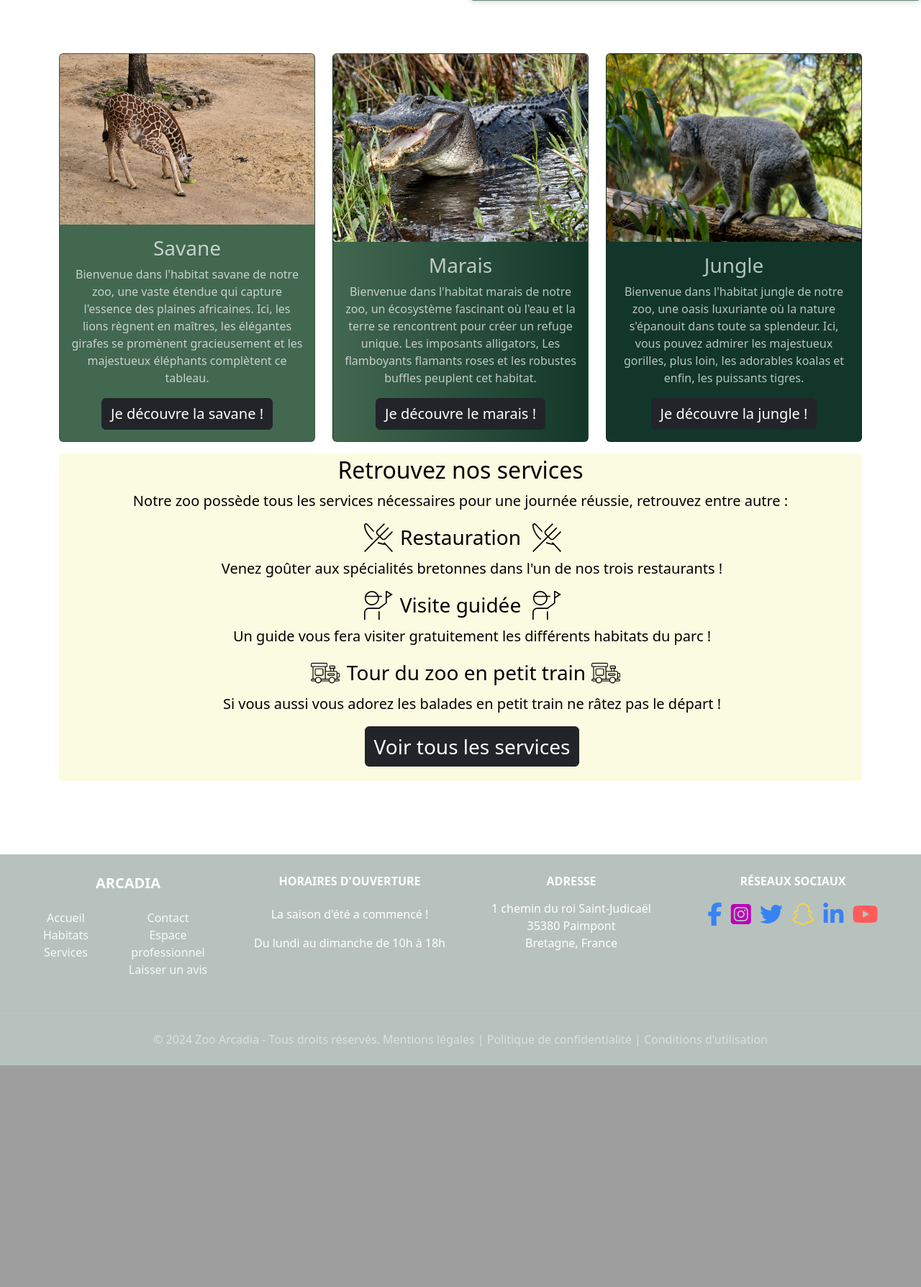
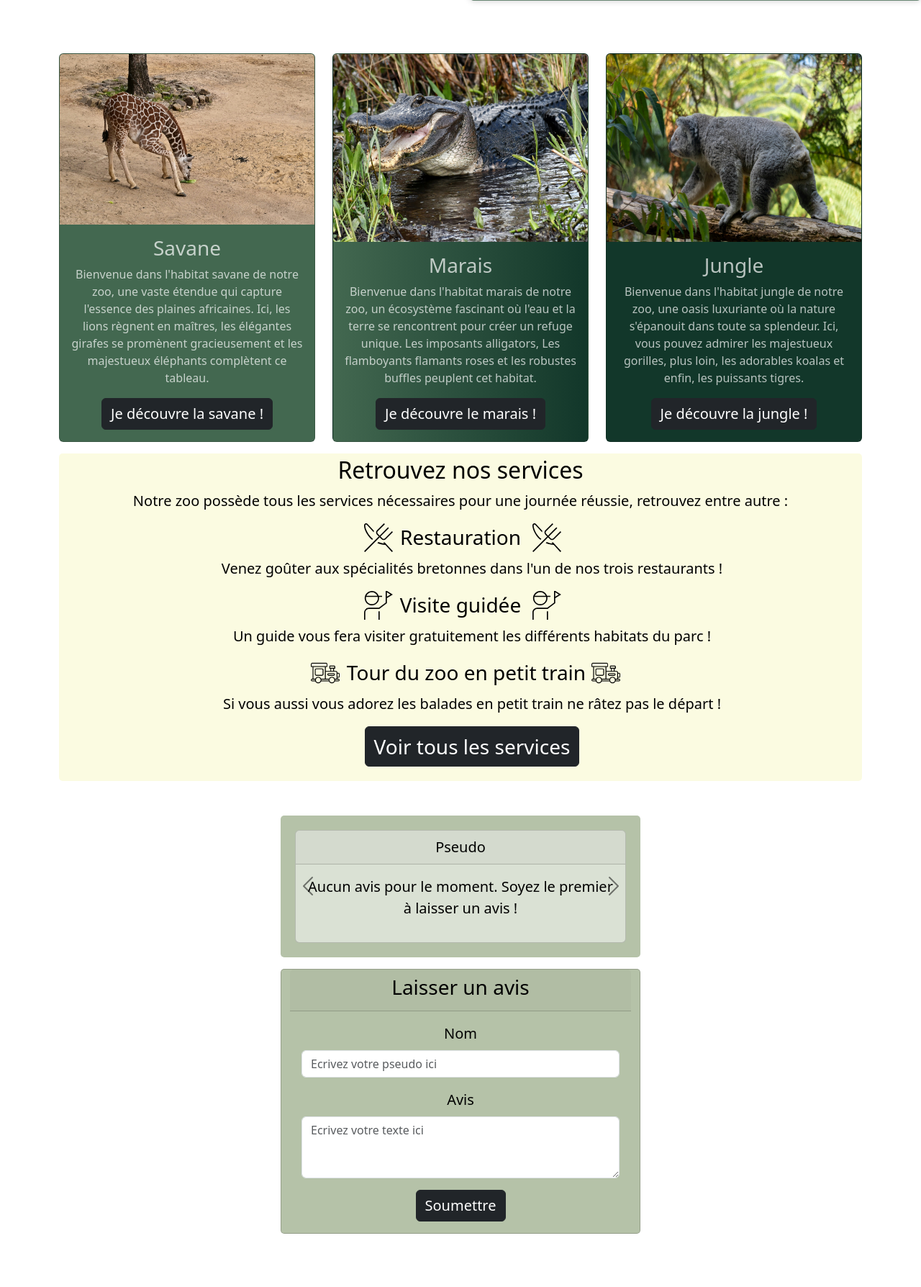
Before and after one commit to ThomasBerbigier/ECF-ZOO-ARCADIA, a PHP site: page / in a window 1280 px wide. Shown: the part 1612-3400 px from the top of the page at 72% size. Before the commit the page ends 3092 px from the top, so only its background shows below. Run offline with PHP 8.4, Linux system fonts and the light colour scheme; some libraries are stand-ins or nearby versions.

Commit message:
Dans index.html, ajout affichage et formulaire avis, ajout logo

```diff
--- a/css/style.css
+++ b/css/style.css
@@ -214,6 +214,22 @@ h1 {
     margin-right: 10px; /* Espace entre le logo et le titre */
 }
 
+/* Avis */
+.review-carousel, .form-card {
+    max-width: 500px;
+    margin: 0 auto;
+    background-color: rgb(173, 188, 159, 0.9);
+    color: rgba(0, 0, 0);
+     border-radius: 5px;
+}
+.carousel-item {
+    padding: 20px;
+}
+.review-card {
+    background-color: rgb(255,255,255, 0.5);
+    color: rgba(0, 0, 0);
+}
+
 /* Footer */
 footer{
     margin-top: 8%;
--- a/index.html
+++ b/index.html
@@ -23,7 +23,7 @@
         <nav class="navbar navbar-expand-lg navbar-custom">
             <div class="container-fluid ">
                 <a class="navbar-brand me-5" href="index.html"></a>
-                <img src="" alt="" width="40" height="60">
+                <img src="assets/Logo/Capture_d_écran_2024-06-07_205635-removebg-preview.png" alt="Logo du zoo" width="130" height="80">
                 <button class="navbar-toggler" type="button" data-bs-toggle="collapse" data-bs-target="#navbarNavAltMarkup" aria-controls="navbarNavAltMarkup" aria-expanded="false" aria-label="Toggle navigation">
                 <span class="navbar-toggler-icon"></span>
                 </button>
@@ -146,13 +146,13 @@
                     <li >
                         <h3 class="title-with-logo">
                         <span>
-                            <img src="assets/main/restaurant_7409492.svg">
+                            <img src="assets/main/accueil-services/restaurant_7409492.svg">
                         </span>
                         <span>
                             Restauration
                         </span>
                         <span  class="px-3">
-                            <img src="assets/main/restaurant_7409492.svg">
+                            <img src="assets/main/accueil-services/restaurant_7409492.svg">
                         </span>
                         </h3>
                         <p>Venez goûter aux spécialités bretonnes dans l'un de nos trois restaurants !</p>
@@ -160,13 +160,13 @@
                     <li>
                         <h3 class="title-with-logo">
                             <span>
-                                <img src="assets/main/guide_13794712.svg">
+                                <img src="assets/main/accueil-services/guide_13794712.svg">
                             </span>
                             <span>
                                 Visite guidée
                             </span>
                             <span class="px-3">
-                                <img src="assets/main/guide_13794712.svg">
+                                <img src="assets/main/accueil-services/guide_13794712.svg">
                             </span>
                         </h3>
                         <p>Un guide vous fera visiter gratuitement les différents habitats du parc !</p>
@@ -174,13 +174,13 @@
                     <li>
                         <h3 class="title-with-logo">
                             <span>
-                                <img src="assets/main/icons8-train-64.png">
+                                <img src="assets/main/accueil-services/icons8-train-64.png">
                             </span>
                             <span>
                                 Tour du zoo en petit train
                             </span>
                             <span class="px-2">
-                                <img src="assets/main/icons8-train-64.png">
+                                <img src="assets/main/accueil-services/icons8-train-64.png">
                             </span>
                             </h3>
                         <p>Si vous aussi vous adorez les balades en petit train ne râtez pas le départ !</p>
@@ -192,38 +192,87 @@
             </div>
         </div>
         <!-- Fin accueil services -->
-
+        <!-- Début avis -->
+        <!-- Présentation avis-->
+        <div id="reviewsCarousel" class="carousel carousel-dark review-carousel slide mt-5" data-bs-ride="carousel">
+            <div class="carousel-inner" id="reviewsSection">
+                <div class="carousel-item active">
+                    <div class="card review-card text-center ">
+                        <div class="card-header fs-5">
+                            Pseudo
+                        </div>
+                        <div class="card-body fs-5" id="reviewsSection">
+                            <p>Aucun avis pour le moment. Soyez le premier à laisser un avis !</p>
+                        </div>
+                    </div>
+                </div>
+            </div>
+            <button class="carousel-control-prev" type="button" data-bs-target="#reviewsCarousel" data-bs-slide="prev">
+                <span class="carousel-control-prev-icon" aria-hidden="true"></span>
+                <span class="visually-hidden">Précédent</span>
+            </button>
+            <button class="carousel-control-next" type="button" data-bs-target="#reviewsCarousel" data-bs-slide="next">
+                <span class="carousel-control-next-icon" aria-hidden="true"></span>
+                <span class="visually-hidden">Suivant</span>
+            </button>
+        </div>
+    </div>
+        <!-- Fin présentation avis-->
+        <!-- Début laisser un avis-->
+        <div class="container my-3">
+            <!-- Formulaire d'avis -->
+            <div class="row">
+                <div class="card text-center form-card mb-5">
+                    <div class="card-header">
+                    <h3>Laisser un avis</h3>
+                    </div>
+                    <div class="card-body">
+                        <form id="reviewForm">
+                            <div class="mb-3">
+                                <label for="name" class="form-label form-label-bg fs-5">Nom</label>
+                                <input type="text" class="form-control" id="name" placeholder="Ecrivez votre pseudo ici" required>
+                            </div>
+                            <div class="mb-3">
+                                <label for="review" class="form-label form-label-bg fs-5" >Avis</label>
+                                <textarea class="form-control" id="review" rows="3" placeholder="Ecrivez votre texte ici" required></textarea>
+                            </div>
+                            <button type="submit" class="btn btn-dark fs-5">Soumettre</button>
+                        </form>
+                    </div>
+                </div>
+            </div>
+        </div>
+    </main>
     <!--Début Footer-->
     <footer class="pt-1 text-white ">
         <div class="container-fluid">
             <div class="row p-4">
                 <div class="col-12 col-lg-3 d-flex justify-content-center text-center">
                     <div>
-                        <h6 class="text-uppercase fw-bold mb-4 h5">Arcadia</h6>
+                        <img src="assets/Logo/Capture_d_écran_2024-06-07_205635-removebg-preview.png" alt="Logo du zoo" width="120" height="70">
                         <div class="d-flex">
-                            <div class="d-flex flex-column mx-4">
+                            <div class="d-flex flex-column pt-1 mx-4">
                                 <a href="index.html" class="text-light">Accueil</a>
                                 <a href="#" class="text-light">Habitats</a>
                                 <a href="#" class="text-light">Services</a>
                             </div>
-                            <div class="d-flex flex-column mx-4 mb-4">
+                            <div class="d-flex flex-column pt-1 mx-4 mb-4">
                                 <a href="#" class="text-light">Contact</a>
-                                <a href="#" class="text-light" data-bs-toggle="offcanvas" data-bs-target="#offcanvasRight" aria-controls="offcanvasRight">Espace professionnel</a>
+                                <a href="#" class="text-light" data-bs-toggle="offcanvas" data-bs-target="#offcanvasRight" aria-controls="offcanvasRight">Espace pro</a>
                                 <a href="#" class="text-light">Laisser un avis</a>
                             </div>
                         </div>
                     </div>
                 </div>
-                <div class="col-12 col-lg-3 text-center" id="horaires">
+                <div class="col-12 col-lg-3 text-center pt-5" id="horaires">
                     <h6 class="text-uppercase fw-bold mb-4">horaires d'ouverture </h6>
-                    <p>La saison d'été a commencé !</p>
-                    <p>Du lundi au dimanche de 10h à 18h</p>
+                    <p>La saison d'été a commencé ! <br>Du lundi au dimanche de 10h à 18h</p>
                 </div>
-                <div class="col-12 col-lg-3 text-center">
+                <div class="col-12 col-lg-3 text-center pt-5">
                     <h6 class="text-uppercase fw-bold mb-3 ">Adresse</h6>
                     <p> 1 chemin du roi Saint-Judicaël <br> 35380 Paimpont <br> Bretagne, France</p>
                 </div>
-                <div class="col-12 col-lg-3 text-center" id="social">
+                <div class="col-12 col-lg-3 pt-5 text-center" id="social">
                     <h6 class="text-uppercase fw-bold mb-4">réseaux sociaux</h6>
                     <div id="tags-social">
                         <a class="p-1" href="#"><i class="fa-brands fa-facebook-f fa-2xl" style="color: #3783f4;"></i></a>
@@ -247,3 +296,8 @@
     <script src="https://kit.fontawesome.com/ef78b716d2.js" crossorigin="anonymous"></script>
 </body>
 </html>
+<div class="container">
+    <div class="row">>
+
+    </div>
+</div>
```
Also changed, not shown: assets/Logo/Capture_d_écran_2024-06-07_205635-removebg-preview.png (added), assets/main/accueil-services/guide_13794712.svg (renamed from assets/main/guide_13794712.svg), assets/main/accueil-services/icons8-train-64.png (renamed from assets/main/icons8-train-64.png), assets/main/accueil-services/restaurant_7409492.svg (renamed from assets/main/restaurant_7409492.svg).
